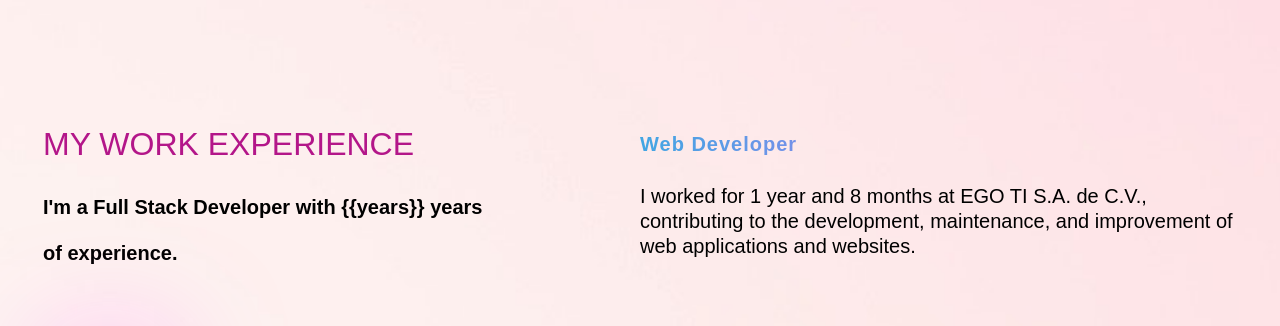
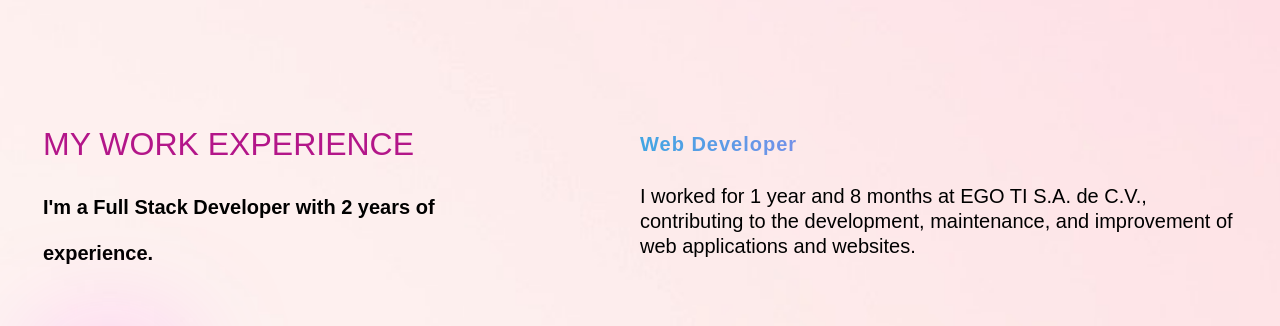
Before and after one commit to mf-mlz/mf-mlz, a React (Create React App) app: page / in a window 1280 px wide. Shown: the part 4260-4586 px from the top of the page. Built offline with nearby package versions, Linux system fonts and the light colour scheme.

Commit message:
feat(mfmlz): Actualización 2026

```diff
--- a/src/components/Services.js
+++ b/src/components/Services.js
@@ -1,51 +1,82 @@
-import React from 'react';
-import { motion } from 'framer-motion';
-import { fadeIn } from '../variants';
-import CV from '../assets/cv/CV-2026.pdf';
-import global_es from '../traslations/es/global.json';
-import { useTranslation } from 'react-i18next';
-
+import React from "react";
+import { motion } from "framer-motion";
+import { fadeIn } from "../variants";
+import CV from "../assets/cv/CV-2026.pdf";
+import global_es from "../traslations/es/global.json";
+import { useTranslation } from "react-i18next";
 
 const handleDownload = () => {
   const fileUrl = CV;
-  const link = document.createElement('a');
+  const link = document.createElement("a");
   link.href = fileUrl;
-  link.setAttribute('download', 'CV-Maria-Fernanda-Labra-2026.pdf');
+  link.setAttribute("download", "CV-Maria-Fernanda-Labra-2026.pdf");
   document.body.appendChild(link);
   link.click();
   document.body.removeChild(link);
 };
 
 const Services = ({ theme }) => {
+  const objectLength = Object.entries(global_es.services_list).length;
+  const contadorArray = Array.from(
+    { length: objectLength },
+    (_, index) => index,
+  );
+  const [t] = useTranslation("global");
 
-  const objectLength = Object.entries(global_es.services_list).length;
-  const contadorArray = Array.from({ length: objectLength }, (_, index) => index);
-  const[t] = useTranslation("global");
+  const startDate = new Date(2021, 4, 1);
+  const currentDate = new Date();
+
+  let yearsOfExperience = currentDate.getFullYear() - startDate.getFullYear();
+
+  const anniversaryThisYear = new Date(
+    currentDate.getFullYear(),
+    startDate.getMonth(),
+    startDate.getDate(),
+  );
+
+  if (currentDate < anniversaryThisYear) {
+    yearsOfExperience--;
+  }
 
   return (
-    <section id='services' className='section min-h-[85vh] lg:min-h-[78vh]'>
-      <div className='container mx-auto'>
-        <div className='flex flex-col lg:flex-row'>
+    <section id="services" className="section min-h-[85vh] lg:min-h-[78vh]">
+      <div className="container mx-auto">
+        <div className="flex flex-col lg:flex-row">
           <motion.div
-           variants={fadeIn('left', 0.5)}
-           initial ="hidden"
-           whileInView={"show"}
-           viewport={{once:false, amount:0.3}}
-           className='flex-1 mb-12 lg:mb-0'>
-            <h2 className='h2 text-accent font-poppins'>{t("services.title")}</h2>
-            <h3 className='h3 font-poppins max-w-[455px] mb-16 text-black dark:text-white'>
-            {t("about.subtitle")}
+            variants={fadeIn("left", 0.5)}
+            initial="hidden"
+            whileInView={"show"}
+            viewport={{ once: false, amount: 0.3 }}
+            className="flex-1 mb-12 lg:mb-0"
+          >
+            <h2 className="h2 text-accent font-poppins">
+              {t("services.title")}
+            </h2>
+            <h3 className="h3 font-poppins max-w-[455px] mb-16 text-black dark:text-white">
+              {t("about.subtitle", { years: yearsOfExperience })}
             </h3>
-            <button className='btn btn-sm font-poppins' onClick={handleDownload}>{t("download_cv")}</button>
+            <button
+              className="btn btn-sm font-poppins"
+              onClick={handleDownload}
+            >
+              {t("download_cv")}
+            </button>
           </motion.div>
-          <div className='flex-1'>
+          <div className="flex-1">
             <div>
-              {contadorArray.map((index)=>{
-                return(
-                  <div className='border-b border-black/30 dark:border-white/30  h-full mb-[38px] flex' key={index}>
-                    <div className='max-w-[600px] h-[230px] lg:h-[200px]'>
-                      <h4 className='font-poppins text-[20px] tracking-wider font-semibold mb-6 text-gradient'>{t("services_list."+(index)+".name")}</h4>
-                      <p className='font-poppins leading-tight text-black dark:text-white text-[13px] lg:text-[20px]'>{t("services_list."+(index)+".description")}</p>
+              {contadorArray.map((index) => {
+                return (
+                  <div
+                    className="border-b border-black/30 dark:border-white/30  h-full mb-[38px] flex"
+                    key={index}
+                  >
+                    <div className="max-w-[600px] h-[230px] lg:h-[200px]">
+                      <h4 className="font-poppins text-[20px] tracking-wider font-semibold mb-6 text-gradient">
+                        {t("services_list." + index + ".name")}
+                      </h4>
+                      <p className="font-poppins leading-tight text-black dark:text-white text-[13px] lg:text-[20px]">
+                        {t("services_list." + index + ".description")}
+                      </p>
                     </div>
                     {/* <div className='flex flex-col flex-1 items-end'>
                       <a href="#" className='btn w-9 h-9 mb-[42px] flex justify-center items-center'>
@@ -54,7 +85,7 @@ const Services = ({ theme }) => {
                       <a href='#' className='text-gradient text-sm font-poppins text-black dark:text-white'>{link}</a>
                     </div> */}
                   </div>
-                )
+                );
               })}
             </div>
           </div>
```
